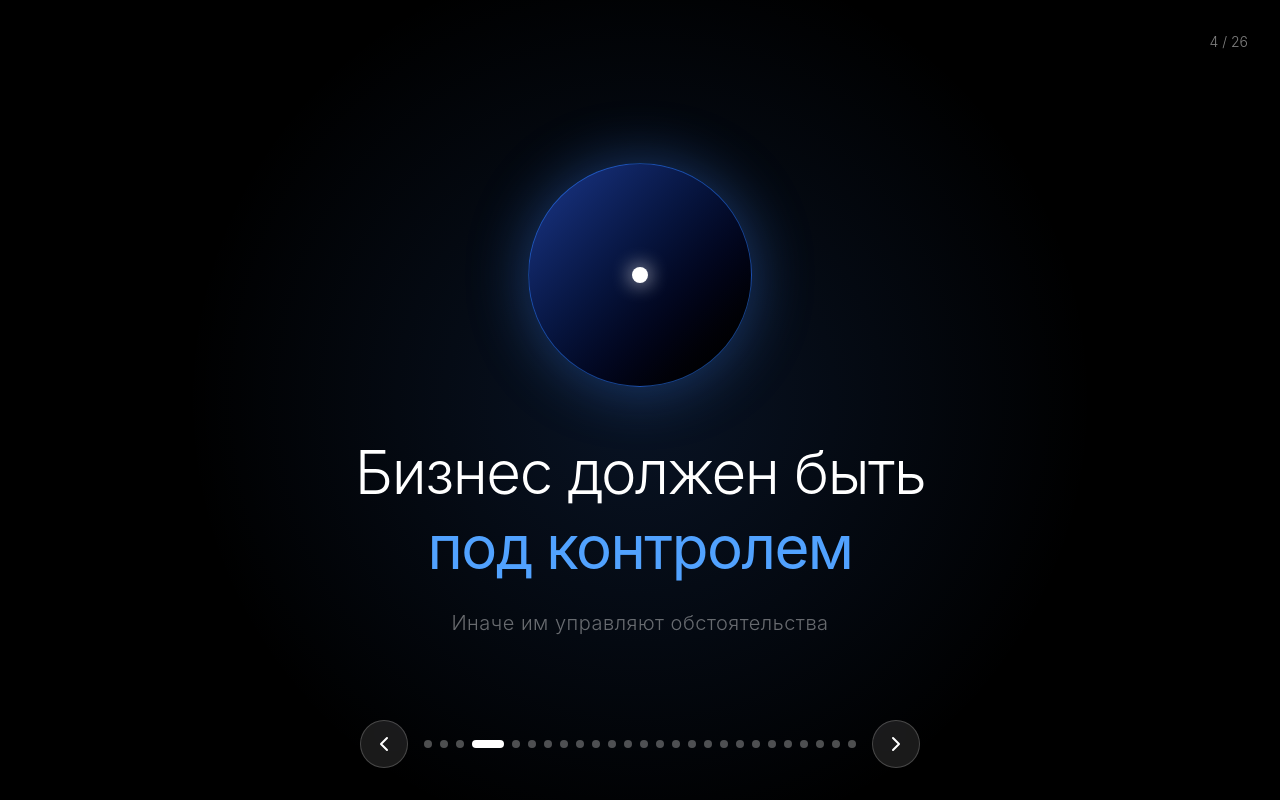
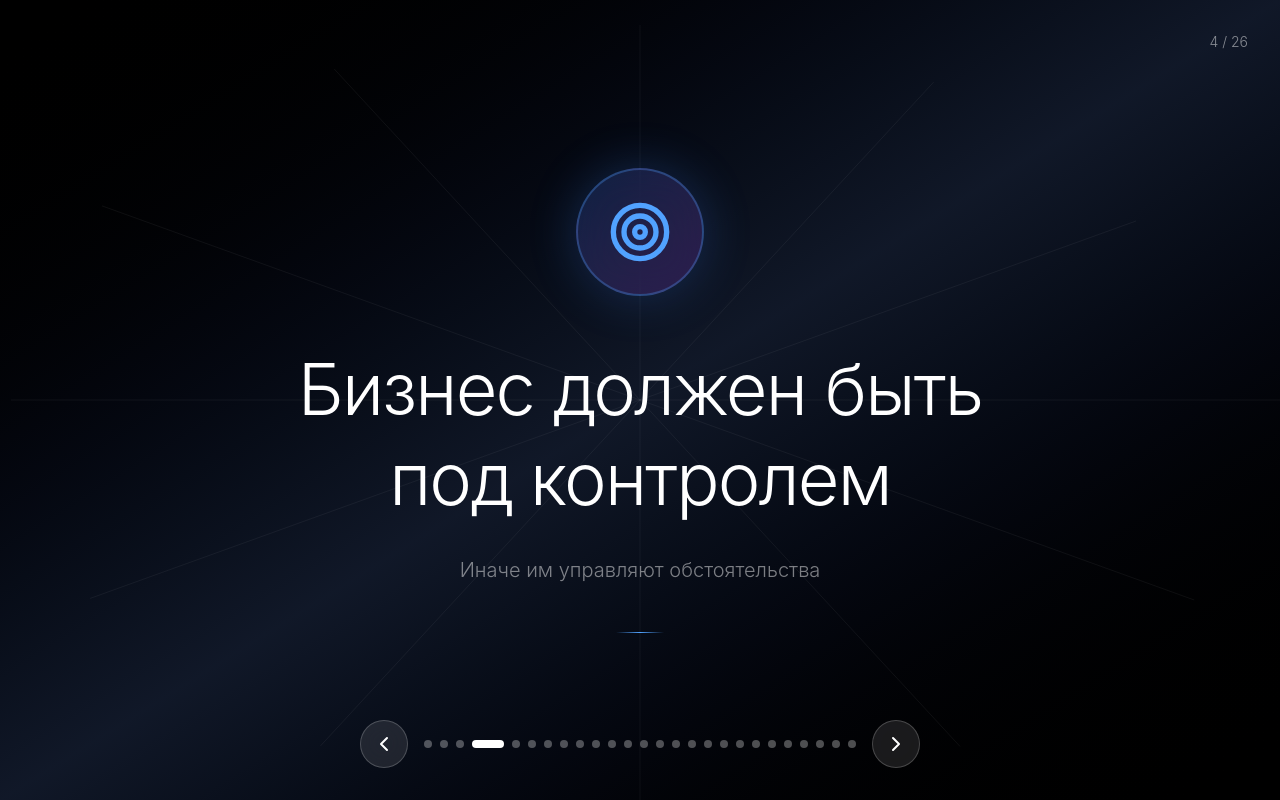
Before and after one commit to nurgu1/ozimiz.control, a React app: page / in a window 1280 px wide. Both pictures are taken after a click on the button 500 px from the left and 744 px from the top of the page. Built offline with nearby package versions, Linux system fonts and the light colour scheme; the HTML template or start-up script is replaced by a standard one.

Commit message:
Refactor Slide04Control component for improved visuals

```diff
--- a/src/app/components/slides/Slide04Control.tsx
+++ b/src/app/components/slides/Slide04Control.tsx
@@ -1,68 +1,117 @@
 import { motion } from 'motion/react';
+import { Target } from 'lucide-react';
 
 export function Slide04Control() {
   return (
-    <div className="w-full h-screen flex flex-col items-center justify-center bg-black text-white relative overflow-hidden">
-
-      {/* Background Focus Effect */}
+    <div className="w-full h-full flex flex-col items-center justify-center bg-gradient-to-br from-black via-gray-900 to-black relative overflow-hidden">
+      {/* Focusing Background */}
       <motion.div
-        initial={{ opacity: 0, scale: 2 }}
-        animate={{ opacity: 1, scale: 1 }}
-        transition={{ duration: 1.5, ease: "easeOut" }}
-        className="absolute inset-0 bg-[radial-gradient(circle_at_center,rgba(59,130,246,0.15)_0%,transparent_60%)]"
+        initial={{ scale: 2, opacity: 0 }}
+        animate={{ scale: 1, opacity: 0.1 }}
+        transition={{ duration: 2, ease: 'easeOut' }}
+        className="absolute inset-0 bg-gradient-radial from-blue-500/30 via-transparent to-transparent"
       />
 
-      {/* Central Core Element */}
-      <div className="relative z-10 flex flex-col items-center justify-center">
+      {/* Converging Lines */}
+      <svg className="absolute inset-0 w-full h-full">
+        {[...Array(12)].map((_, i) => {
+          const angle = (i * 30) * (Math.PI / 180);
+          const x2 = 50 + Math.cos(angle) * 50;
+          const y2 = 50 + Math.sin(angle) * 50;
+
+          return (
+            <motion.line
+              key={i}
+              x1="50%"
+              y1="50%"
+              x2={`${x2}%`}
+              y2={`${y2}%`}
+              stroke="rgba(255,255,255,0.05)"
+              strokeWidth="1"
+              initial={{ pathLength: 0 }}
+              animate={{ pathLength: 1 }}
+              transition={{ duration: 1.5, delay: 0.5 + i * 0.05 }}
+            />
+          );
+        })}
+      </svg>
+
+      {/* Central Content */}
+      <div className="relative z-10 text-center max-w-4xl mx-auto px-8">
+        {/* Icon */}
         <motion.div
-          initial={{ scale: 0, opacity: 0 }}
-          animate={{ scale: 1, opacity: 1 }}
-          transition={{ duration: 1, delay: 0.2 }}
-          className="relative w-40 h-40 md:w-56 md:h-56 mb-12 flex items-center justify-center"
+          initial={{ scale: 0, rotate: -180 }}
+          animate={{ scale: 1, rotate: 0 }}
+          transition={{ duration: 1, ease: [0.16, 1, 0.3, 1] }}
+          className="mx-auto mb-12"
         >
-          {/* Pulsing Rings */}
-          {[...Array(3)].map((_, i) => (
-            <motion.div
-              key={i}
-              initial={{ scale: 0.8, opacity: 0 }}
-              animate={{ scale: 1.5, opacity: 0 }}
-              transition={{
-                duration: 3,
-                repeat: Infinity,
-                delay: i * 1,
-                ease: "easeOut"
-              }}
-              className="absolute inset-0 rounded-full border border-blue-500/30"
-            />
-          ))}
-
-          {/* Core Orb */}
-          <div className="w-full h-full rounded-full bg-gradient-to-br from-blue-900 to-black border border-blue-500/50 shadow-[0_0_60px_rgba(59,130,246,0.4)] backdrop-blur-md flex items-center justify-center">
-            <div className="w-4 h-4 bg-white rounded-full shadow-[0_0_20px_white]" />
-          </div>
+          <motion.div
+            animate={{
+              boxShadow: [
+                '0 0 40px rgba(59, 130, 246, 0.2)',
+                '0 0 80px rgba(59, 130, 246, 0.4)',
+                '0 0 40px rgba(59, 130, 246, 0.2)',
+              ]
+            }}
+            transition={{ duration: 2, repeat: Infinity }}
+            className="inline-flex w-32 h-32 rounded-full bg-gradient-to-br from-blue-500/20 to-purple-500/20 backdrop-blur-xl border-2 border-blue-400/30 items-center justify-center"
+          >
+            <Target className="w-16 h-16 text-blue-400" />
+          </motion.div>
         </motion.div>
 
-        {/* Text Content */}
-        <div className="text-center max-w-4xl px-6">
-          <motion.h1
-            initial={{ opacity: 0, y: 20 }}
-            animate={{ opacity: 1, y: 0 }}
-            transition={{ duration: 0.8, delay: 0.5 }}
-            className="text-4xl md:text-6xl font-light tracking-tight leading-tight mb-6"
-          >
-            Бизнес должен быть <br />
-            <span className="font-normal text-blue-400">под контролем</span>
-          </motion.h1>
+        {/* Main Heading */}
+        <motion.h1
+          initial={{ opacity: 0, y: 30 }}
+          animate={{ opacity: 1, y: 0 }}
+          transition={{ delay: 0.8, duration: 0.8 }}
+          className="text-7xl font-light text-white mb-8 tracking-tight leading-tight"
+        >
+          Бизнес должен быть
+          <br />
+          под контролем
+        </motion.h1>
 
-          <motion.p
-            initial={{ opacity: 0 }}
-            animate={{ opacity: 1 }}
-            transition={{ duration: 0.8, delay: 1 }}
-            className="text-white/40 text-lg md:text-xl font-light tracking-wide"
-          >
-            Иначе им управляют обстоятельства
-          </motion.p>
-        </div>
+        {/* Subheading */}
+        <motion.div
+          initial={{ opacity: 0 }}
+          animate={{ opacity: 1 }}
+          transition={{ delay: 1.5, duration: 0.8 }}
+          className="text-xl text-white/50 font-light"
+        >
+          Иначе им управляют обстоятельства
+        </motion.div>
+
+        {/* Decorative Line */}
+        <motion.div
+          initial={{ width: 0 }}
+          animate={{ width: '200px' }}
+          transition={{ delay: 2, duration: 1 }}
+          className="h-px bg-gradient-to-r from-transparent via-blue-400 to-transparent mx-auto mt-12"
+        />
+      </div>
+
+      {/* Ambient Particles */}
+      <div className="absolute inset-0 overflow-hidden">
+        {[...Array(8)].map((_, i) => (
+          <motion.div
+            key={i}
+            initial={{ opacity: 0, scale: 0 }}
+            animate={{
+              opacity: [0, 0.3, 0],
+              scale: [0, 1, 0],
+              x: [0, (Math.random() - 0.5) * 100],
+              y: [0, (Math.random() - 0.5) * 100]
+            }}
+            transition={{
+              duration: 3,
+              delay: 2 + i * 0.3,
+              repeat: Infinity,
+              repeatDelay: 2
+            }}
+            className="absolute top-1/2 left-1/2 w-2 h-2 bg-blue-400 rounded-full"
+          />
+        ))}
       </div>
     </div>
   );
```
